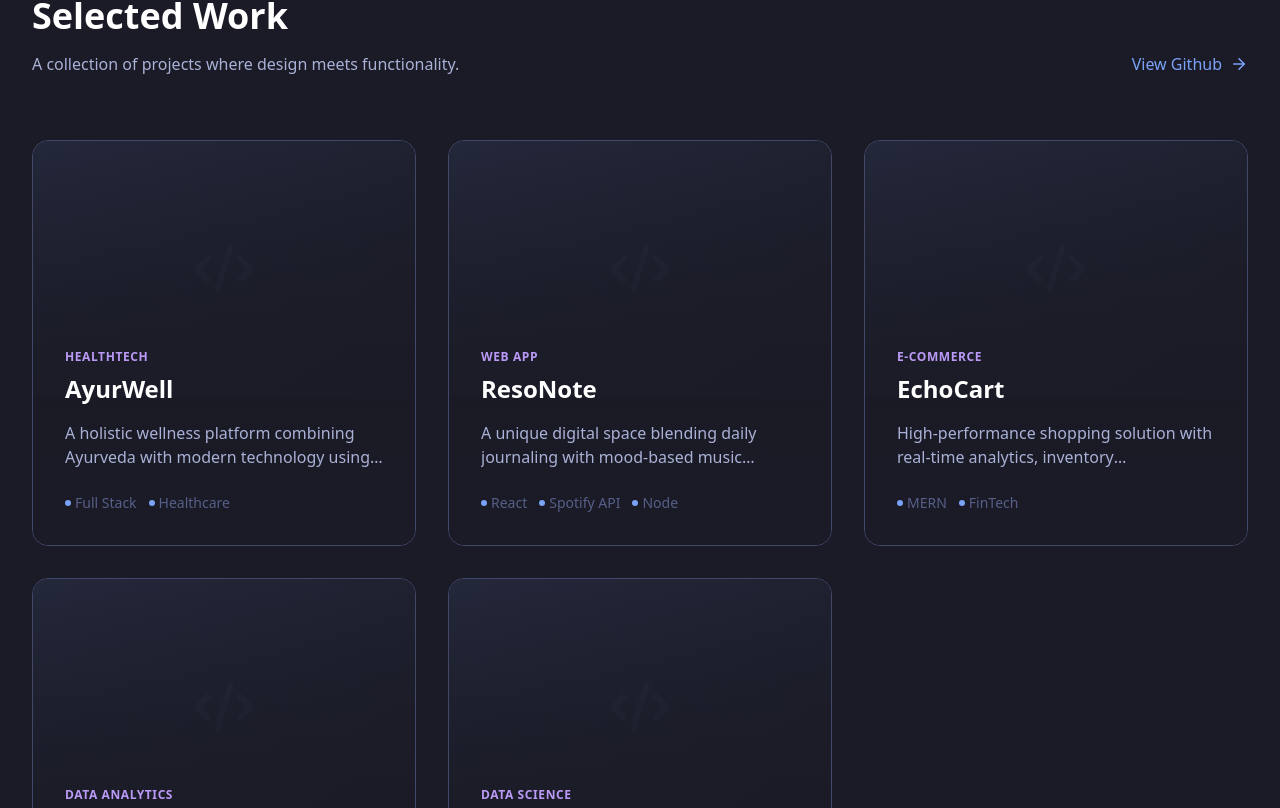
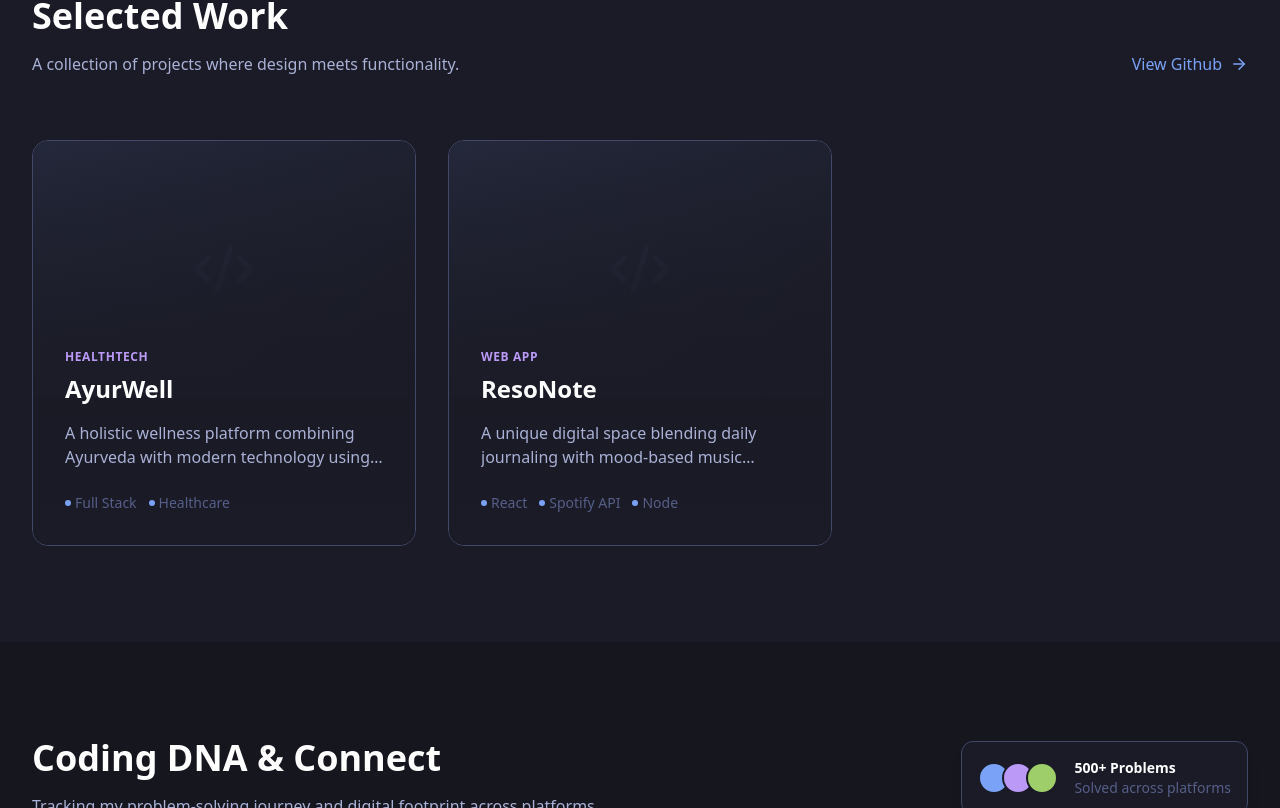
Before and after one commit to kashishch28/Portfolio-Website, a React (Vite) app: page / in a window 1280 px wide. Shown: the part 1672-2480 px from the top of the page. Built offline with nearby package versions, Linux system fonts and the light colour scheme.

Commit message:
Update Portfolio.jsx

```diff
--- a/src/components/Portfolio.jsx
+++ b/src/components/Portfolio.jsx
@@ -424,9 +424,9 @@ const FeaturedWork = () => (
         {[
           { title: "AyurWell", category: "HealthTech", description: "A holistic wellness platform combining Ayurveda with modern technology using React and Node.js.", tags: ['Full Stack', 'Healthcare'], color: "green-500" },
           { title: "ResoNote", category: "Web App", description: "A unique digital space blending daily journaling with mood-based music recommendations via Spotify API.", tags: ['React', 'Spotify API', 'Node'], color: "pink-500" },
-          { title: "EchoCart", category: "E-Commerce", description: "High-performance shopping solution with real-time analytics, inventory management, and Stripe integration.", tags: ['MERN', 'FinTech'], color: "blue-500" },
-          { title: "UrbanPulse", category: "Data Analytics", description: "Traffic pattern visualization and predictive modeling for smart city infrastructure using historical sensor data.", tags: ['Python', 'Pandas', 'Tableau'], color: "orange-500" },
-          { title: "MarketMinds", category: "Data Science", description: "Customer segmentation and sales forecasting dashboard utilizing machine learning algorithms for retail growth.", tags: ['Python', 'Scikit-Learn', 'NLP'], color: "indigo-500" }
+          // { title: "EchoCart", category: "E-Commerce", description: "High-performance shopping solution with real-time analytics, inventory management, and Stripe integration.", tags: ['MERN', 'FinTech'], color: "blue-500" },
+          // { title: "UrbanPulse", category: "Data Analytics", description: "Traffic pattern visualization and predictive modeling for smart city infrastructure using historical sensor data.", tags: ['Python', 'Pandas', 'Tableau'], color: "orange-500" },
+          // { title: "MarketMinds", category: "Data Science", description: "Customer segmentation and sales forecasting dashboard utilizing machine learning algorithms for retail growth.", tags: ['Python', 'Scikit-Learn', 'NLP'], color: "indigo-500" }
         ].map((project, index) => (
           <RevealOnScroll key={index} delay={index * 100}>
             <ProjectShowcase {...project} />
```
